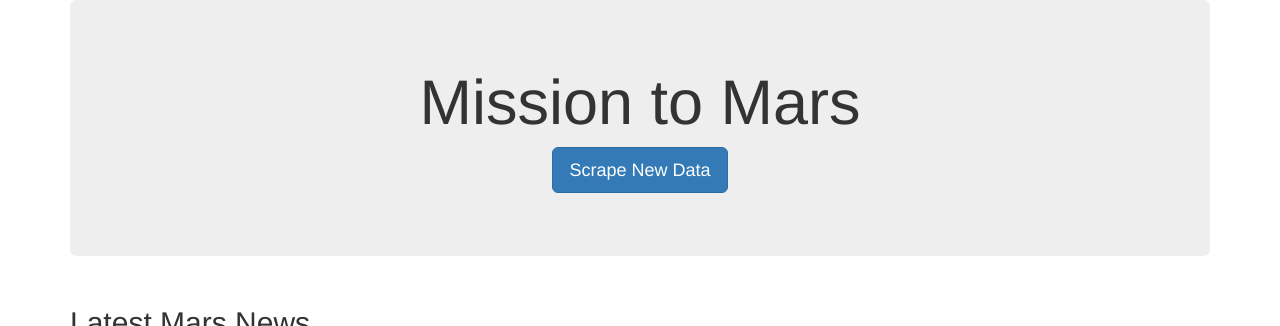
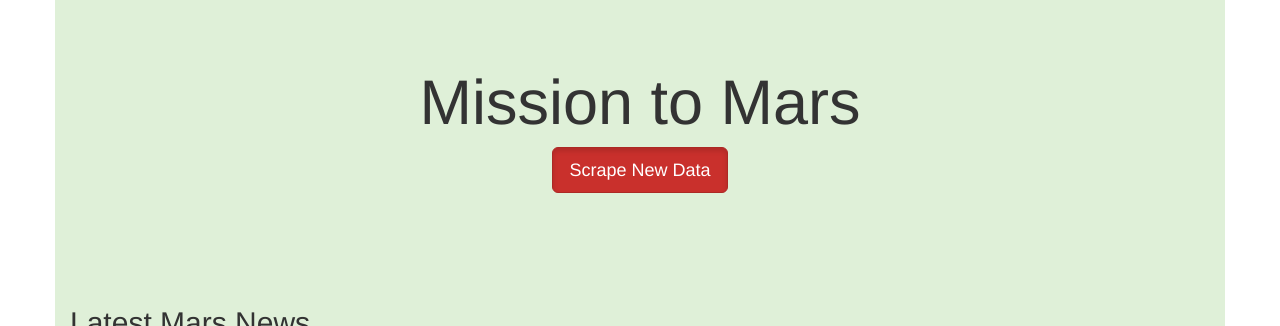
Before and after one commit to ClaudAMC/Mission-to-Mars, a Flask app: page / in a window 1280 px wide. Shown: the top 326 px of the page. Run offline with Flask 2, Linux system fonts and the light colour scheme; data that the repository does not hold is empty; some libraries are stand-ins or nearby versions.

Commit message:
commit on main

```diff
--- a/Mission-to-Mars/scraping.py
+++ b/Mission-to-Mars/scraping.py
@@ -105,7 +105,7 @@ def mars_facts():
     df.set_index('Description', inplace=True)
 
     # Convert dataframe into HTML format, add bootstrap
-    return df.to_html(classes="table table-striped")
+    return df.to_html(classes="table table-hover")
 
 # Hemisphere Data:
 
--- a/Mission-to-Mars/templates/index.html
+++ b/Mission-to-Mars/templates/index.html
@@ -11,12 +11,12 @@
     />
   </head>
   <body>
-    <div class="container">
+    <div class="container bg-success">
       <!-- Add Jumbotron to Header -->
-      <div class="jumbotron text-center">
+      <div style="background:transparent !important" class="jumbotron text-center">
         <h1>Mission to Mars</h1>
         <!-- Add a button to activate scraping script -->
-        <p><a class="btn btn-primary btn-lg" href="/scrape" role="button">Scrape New Data</a></p>
+        <p><a class="btn btn-danger btn-lg active" href="/scrape" role="button">Scrape New Data</a></p>
       </div>
 
       <!-- Add section for Mars News -->
@@ -40,7 +40,7 @@
           <!-- if images is False/None/non-existent, then default to error message -->
           <img
             src="{{mars.featured_image | default('static/images/error.png', true) }}"
-            class="img-responsive"
+            class="img-responsive img-rounded"
             alt="Responsive image"
           />
         </div>
@@ -63,7 +63,7 @@
         {% for hemisphere in mars.hemisphere_data %}
         <div class="col-md-6">
           <div class="thumbnail">
-            <img src="{{hemisphere.img_url | default('static/images/error.png', true)}}" alt="Responsive image" class="img-responsive">
+            <img src="{{hemisphere.img_url | default('static/images/error.png', true)}}" alt="Responsive image" class="img-responsive img-rounded">
             <div class="caption">
               <h3>{{hemisphere.title}}</h3>
             </div>
```
